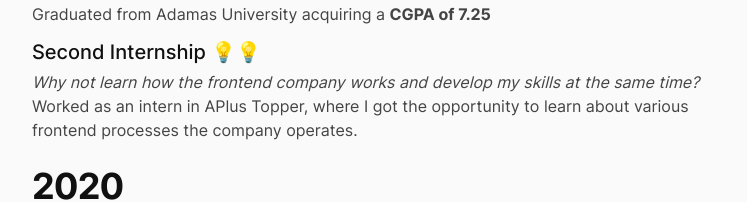
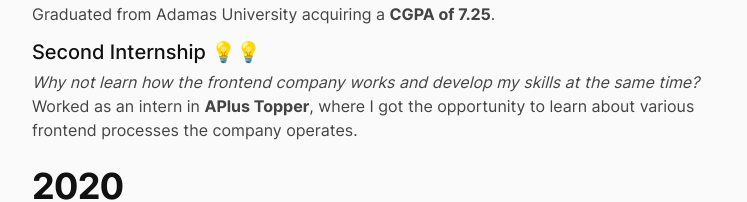
Before and after one commit to DawnMD/blog-next, a Next.js app: page /timeline in a window 1280 px wide. Shown: the part 306-508 px from the top of the page, without its empty margins (272-1019 px from the left). Built offline with nearby package versions, Linux system fonts and the light colour scheme; no server answers; what @tailwindcss/typography would draw is missing.

Commit message:
Format timeline details

```diff
--- a/data/timelineData.ts
+++ b/data/timelineData.ts
@@ -5,11 +5,11 @@ export const timelineData = [
       {
         heading: 'Graduated University 👨🏽‍🎓',
         caption:
-          'Graduated from Adamas University acquiring a <strong>CGPA of 7.25</strong>',
+          'Graduated from Adamas University acquiring a <strong>CGPA of 7.25</strong>.',
       },
       {
         heading: 'Second Internship 💡💡',
-        caption: `<i>Why not learn how the frontend company works and develop my skills at the same time?</i></br> Worked as an intern in APlus Topper, where I got the opportunity to learn about various frontend processes the company operates.`,
+        caption: `<em>Why not learn how the frontend company works and develop my skills at the same time?</em></br> Worked as an intern in <strong>APlus Topper</strong>, where I got the opportunity to learn about various frontend processes the company operates.`,
       },
     ],
   },
```
